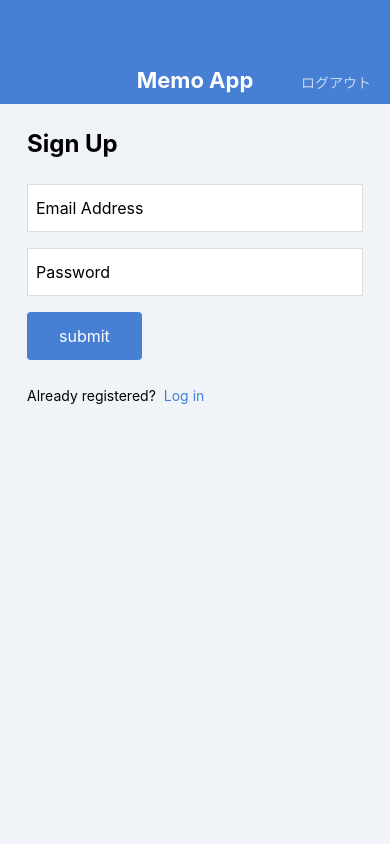
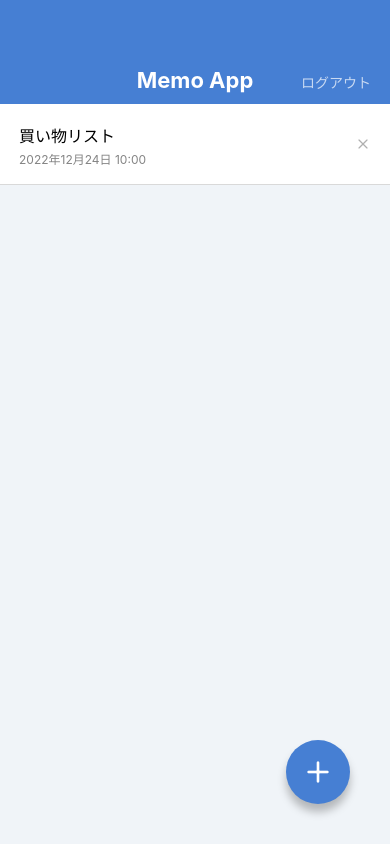
Before and after one commit to suzuki-t0505/MemoApp, a React Native app: screen / in a window 390 px wide. Built offline with nearby package versions, Linux system fonts and the light colour scheme.

Commit message:
💄: Make components touchable

```diff
--- a/App.jsx
+++ b/App.jsx
@@ -7,12 +7,12 @@
 import SignUpScreen from './src/screens/SignUpScreen';
 
 const App = () => (
-  // <MemoListScreen />
+  <MemoListScreen />
   // <MemoDetailScreen />
   // <MemoEditScreen />
   // <MemoCreateScreen />
   // <LogInScreen />
-  <SignUpScreen />
+  // <SignUpScreen />
 );
 
 export default App;
--- a/src/components/Button.jsx
+++ b/src/components/Button.jsx
@@ -1,15 +1,20 @@
-import { StyleSheet, Text, View } from 'react-native';
+import { StyleSheet, Text, TouchableOpacity } from 'react-native';
 import React from 'react';
-import { string } from 'prop-types';
+import { func, string } from 'prop-types';
 
-const Button = ({ label }) => (
-  <View style={styles.buttonContainer}>
+const Button = ({ label, onPress }) => (
+  <TouchableOpacity style={styles.buttonContainer} onPress={onPress}>
     <Text style={styles.buttonLabel}>{label}</Text>
-  </View>
+  </TouchableOpacity>
 );
 
 Button.propTypes = {
   label: string.isRequired,
+  onPress: func,
+};
+
+Button.defaultProps = {
+  onPress: null,
 };
 
 const styles = StyleSheet.create({
--- a/src/components/CircleButton.jsx
+++ b/src/components/CircleButton.jsx
@@ -1,23 +1,25 @@
 import React from 'react';
-import { View, StyleSheet } from 'react-native';
+import { StyleSheet, TouchableOpacity } from 'react-native';
 /* eslint-disable-next-line */
-import { string, shape } from 'prop-types';
+import { string, shape, func } from 'prop-types';
 /* eslint-disable-next-line */
 import { Feather } from '@expo/vector-icons';
 
-const CircleButton = ({ style, name }) => (
-  <View style={[styles.circleButton, style]}>
+const CircleButton = ({ style, name, onPress }) => (
+  <TouchableOpacity style={[styles.circleButton, style]} onPress={onPress}>
     <Feather name={name} size={32} color="white" />
-  </View>
+  </TouchableOpacity>
 );
 
 CircleButton.propTypes = {
   style: shape(),
   name: string.isRequired,
+  onPress: func,
 };
 
 CircleButton.defaultProps = {
   style: null,
+  onPress: null,
 };
 
 const styles = StyleSheet.create({
--- a/src/components/MemoList.jsx
+++ b/src/components/MemoList.jsx
@@ -1,5 +1,7 @@
 import React from 'react';
-import { View, StyleSheet, Text } from 'react-native';
+import {
+  View, StyleSheet, Text, TouchableOpacity,
+} from 'react-native';
 /* eslint-disable-next-line */
 import { Feather } from '@expo/vector-icons';
 
@@ -10,9 +12,9 @@
         <Text style={styles.memoListItemTitle}>買い物リスト</Text>
         <Text style={styles.memoListItemDate}>2022年12月24日 10:00</Text>
       </View>
-      <View>
+      <TouchableOpacity>
         <Feather name="x" size={16} color="#B0B0B0" />
-      </View>
+      </TouchableOpacity>
     </View>
   </View>
 );
--- a/src/screens/LogInScreen.jsx
+++ b/src/screens/LogInScreen.jsx
@@ -1,5 +1,5 @@
 import {
-  StyleSheet, Text, TextInput, View,
+  StyleSheet, Text, TextInput, TouchableOpacity, View,
 } from 'react-native';
 import React from 'react';
 import AppBar from '../components/AppBar';
@@ -17,7 +17,9 @@
 
       <View style={styles.footer}>
         <Text style={styles.footerText}>Not registered?</Text>
-        <Text style={styles.footerLink}>Sign up here!</Text>
+        <TouchableOpacity>
+          <Text style={styles.footerLink}>Sign up here!</Text>
+        </TouchableOpacity>
       </View>
     </View>
   </View>
--- a/src/screens/MemoEditScreen.jsx
+++ b/src/screens/MemoEditScreen.jsx
@@ -1,4 +1,5 @@
 import {
+  Alert,
   KeyboardAvoidingView, StyleSheet, TextInput, View,
 } from 'react-native';
 import React from 'react';
@@ -13,7 +14,7 @@
       <TextInput value="買い物リスト" multiline style={styles.input} />
     </View>
 
-    <CircleButton name="check" />
+    <CircleButton name="check" onPress={() => { Alert.alert('Pressed!'); }} />
   </KeyboardAvoidingView>
 );
 
--- a/src/screens/MemoListScreen.jsx
+++ b/src/screens/MemoListScreen.jsx
@@ -8,7 +8,7 @@
   <View style={styles.container}>
     <AppBar />
     <MemoList />
-    <CircleButton style={{ top: 160, bottom: 'auto' }} name="plus" />
+    <CircleButton name="plus" />
   </View>
 );
 
--- a/src/screens/SignUpScreen.jsx
+++ b/src/screens/SignUpScreen.jsx
@@ -1,5 +1,6 @@
 import {
-  StyleSheet, Text, TextInput, View,
+  Alert,
+  StyleSheet, Text, TextInput, View, TouchableOpacity,
 } from 'react-native';
 import React from 'react';
 import AppBar from '../components/AppBar';
@@ -13,11 +14,13 @@
       <Text style={styles.title}>Sign Up</Text>
       <TextInput style={styles.input} value="Email Address" />
       <TextInput style={styles.input} value="Password" />
-      <Button label="submit" />
+      <Button label="submit" onPress={() => { Alert.alert('submit!'); }} />
 
       <View style={styles.footer}>
         <Text style={styles.footerText}>Already registered?</Text>
-        <Text style={styles.footerLink}>Log in</Text>
+        <TouchableOpacity>
+          <Text style={styles.footerLink}>Log in</Text>
+        </TouchableOpacity>
       </View>
     </View>
   </View>
```
